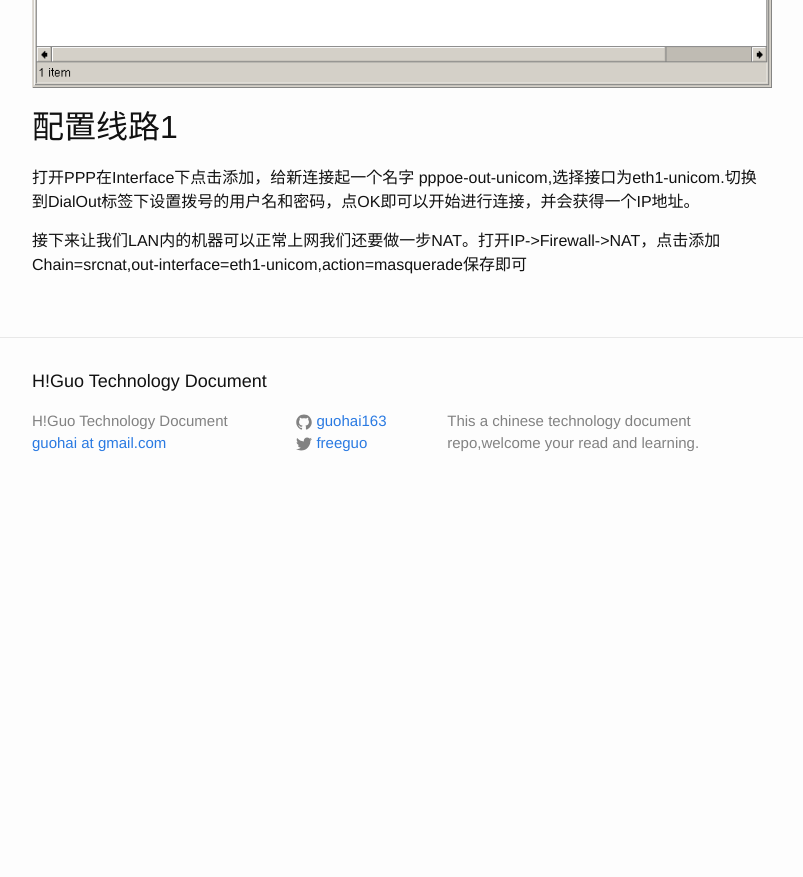
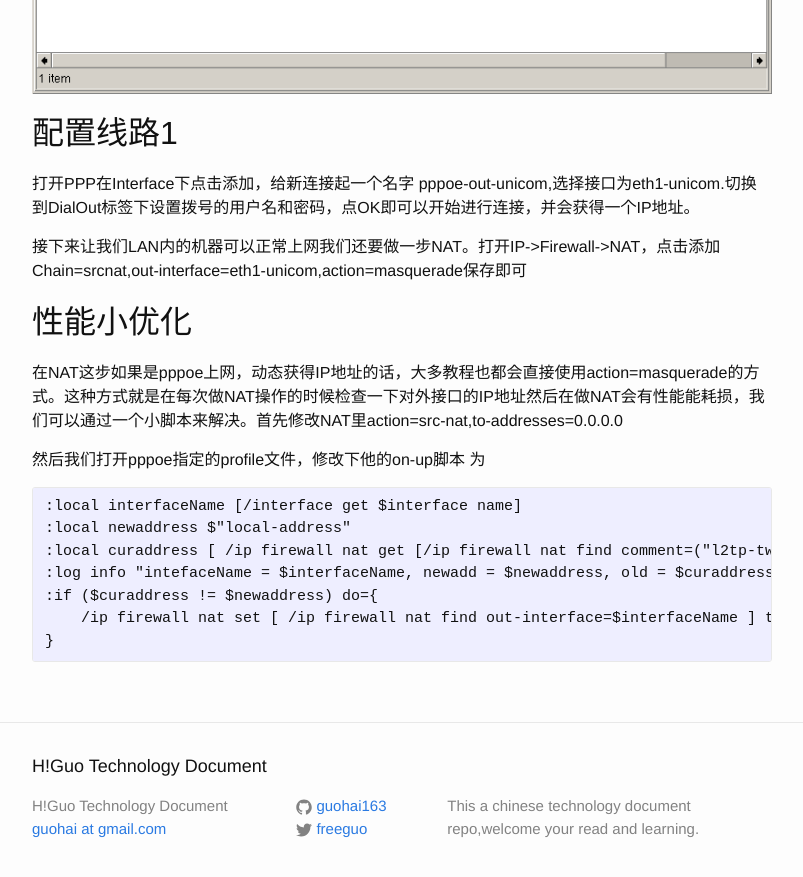
Before and after one commit to guohai163/guohai163.github.io, a Jekyll site: the page built from _posts/2019-05-17-routeros-2.md, in a window 1280 px wide and 900 px high, scrolled down 3561 px. Shown: the top 877 px of the window, without its empty margins (238-1041 px from the left). Built offline with Jekyll 4.4.1, drawn with Linux system fonts in a browser that asks for light colours; before the commit the page ends 4076 px from its top, so only the background shows below that.

Commit message:
修复一些BUG

```diff
--- a/_posts/2019-05-17-routeros-2.md
+++ b/_posts/2019-05-17-routeros-2.md
@@ -21,7 +21,7 @@ categories: MikroTik RouterOS
 
 默认状态下我们的新设备都是没有IP地址的，全部为0.0.0.0首次连接我们需要通过MAC地址来进行连接。用户名admin密码为空即可
 
-![main](http://guohai163.github.io/doc-pic/2019-05/routeros-02.png)
+![main](http://guohai163.github.io/doc-pic/2019-05/routeros-03.png)
 
 这就是我们的主界面，针对MikroTik设备的所有操作都可以在这里便捷的进行操作。首先给我们的所有网络接口进行重命名，方便后续的识别。打开Interfaces主界面将我们的三个接口分别重命名为eth1-unicom\eth2-telecom\eth3-lan
 
@@ -44,3 +44,19 @@ categories: MikroTik RouterOS
 打开PPP在Interface下点击添加，给新连接起一个名字 pppoe-out-unicom,选择接口为eth1-unicom.切换到DialOut标签下设置拨号的用户名和密码，点OK即可以开始进行连接，并会获得一个IP地址。
 
 接下来让我们LAN内的机器可以正常上网我们还要做一步NAT。打开IP->Firewall->NAT，点击添加Chain=srcnat,out-interface=eth1-unicom,action=masquerade保存即可
+
+## 性能小优化
+
+在NAT这步如果是pppoe上网，动态获得IP地址的话，大多教程也都会直接使用action=masquerade的方式。这种方式就是在每次做NAT操作的时候检查一下对外接口的IP地址然后在做NAT会有性能能耗损，我们可以通过一个小脚本来解决。首先修改NAT里action=src-nat,to-addresses=0.0.0.0
+
+然后我们打开pppoe指定的profile文件，修改下他的on-up脚本 为
+
+~~~script
+:local interfaceName [/interface get $interface name]
+:local newaddress $"local-address"
+:local curaddress [ /ip firewall nat get [/ip firewall nat find comment=("l2tp-tw")] to-addresses ]
+:log info "intefaceName = $interfaceName, newadd = $newaddress, old = $curaddress"
+:if ($curaddress != $newaddress) do={
+    /ip firewall nat set [ /ip firewall nat find out-interface=$interfaceName ] to-address=$newaddress
+}
+~~~
```
